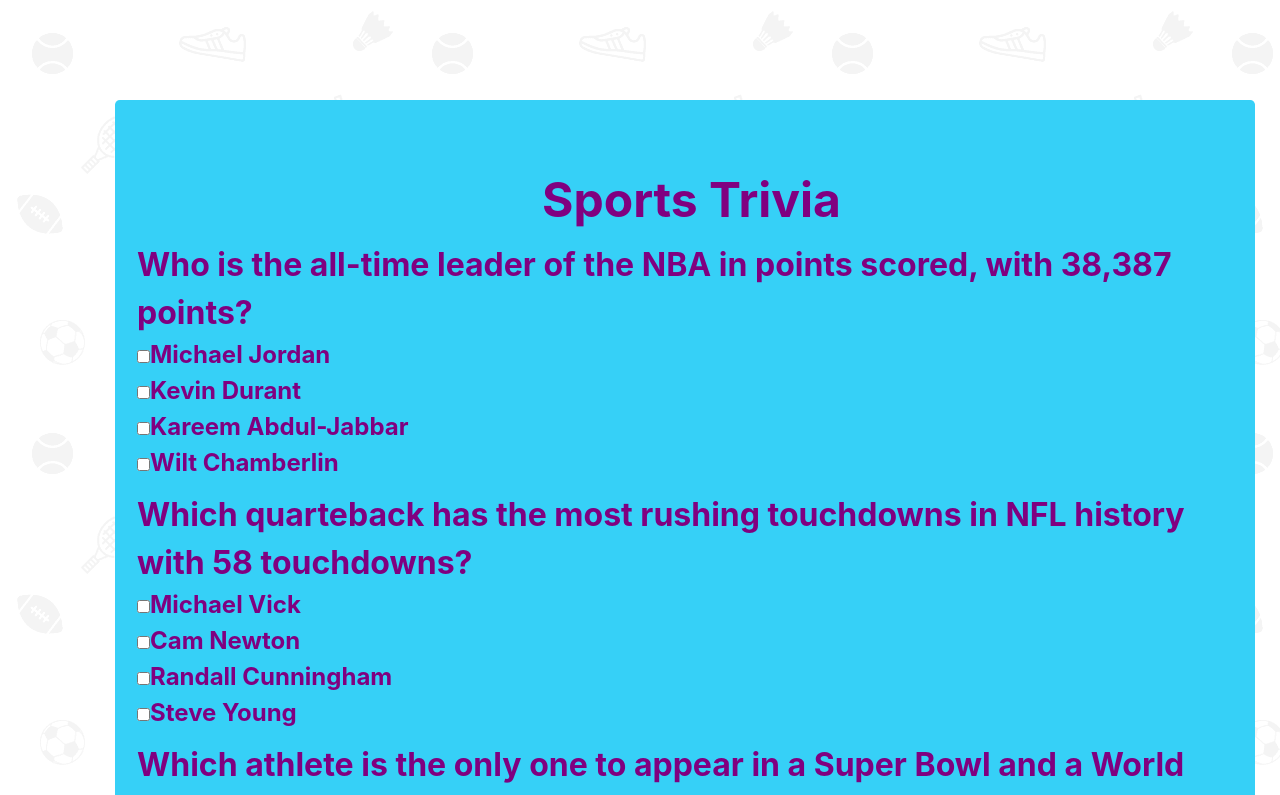
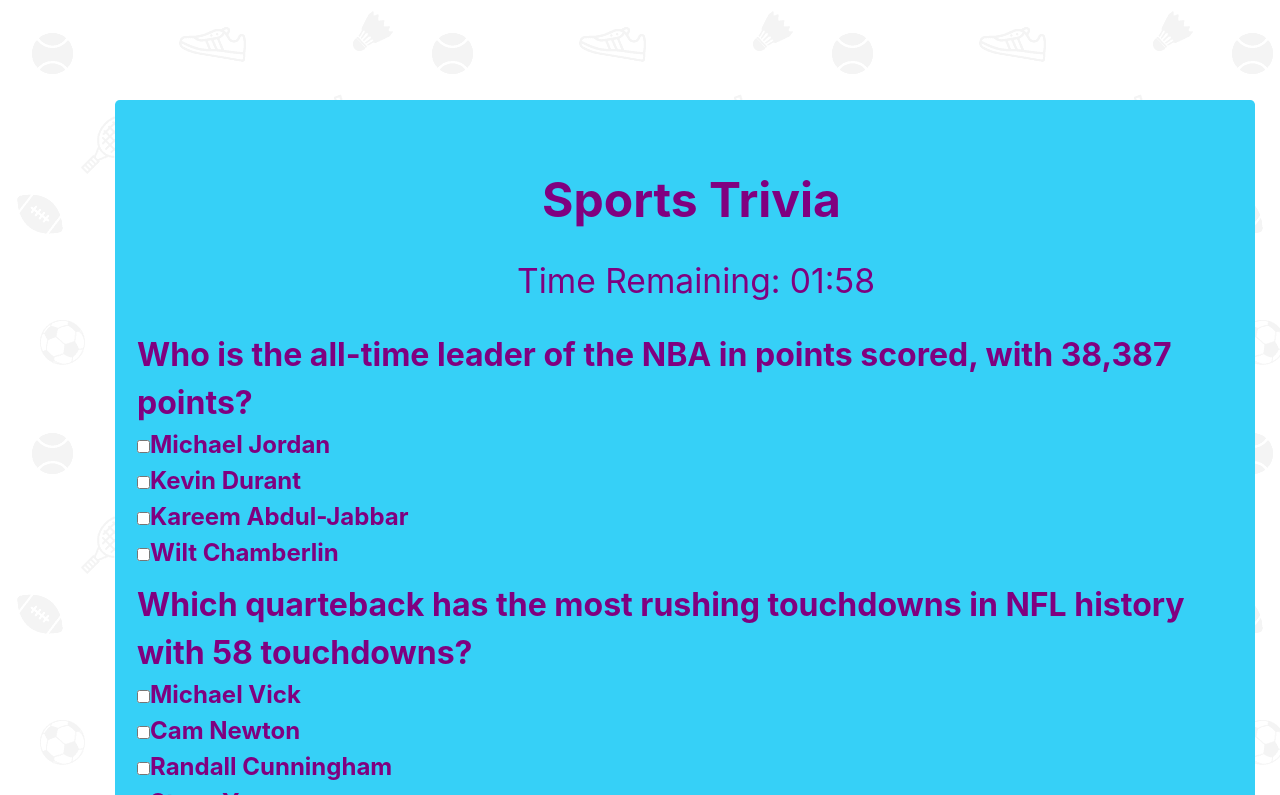
Before and after one commit to CMack704/TriviaGame, a plain HTML site: page index.html in a window 1280 px wide. Both pictures are taken after a click on the button "Start". Shown: the top 795 px of the page. Drawn offline with nearby package versions, Linux system fonts and the light colour scheme.

Commit message:
added timer

```diff
--- a/assets/css/style.css
+++ b/assets/css/style.css
@@ -54,3 +54,8 @@
 .answer {
     font-size: .75em;
 }
+#timeleft {
+    padding-left: 370px;
+    font-size: 2.1em;
+    margin: 20px 0px;
+}
--- a/assets/javascript/app.js
+++ b/assets/javascript/app.js
@@ -46,28 +46,56 @@
 
 $(document).ready(function(){
 
-    $(".col-sml").hide();
+
     $(".question").hide();
+    $("#timeleft").hide();
 
 
 
 
     $(".btn").click(function(){
         $("img").hide();
-        $(".col-sml").show();
         $(".question").show();
+        $("#timeleft").show();
+        $(".btn").text("Submit")
+        start();
 
-        $(".btn").text("Submit")
 
-        var mins = 2;
-        var secs = mins * 60;
+        var intervalId;
+        var time = 120;
+        var clockRunnung = false
 
-        function minutes() {
-            mins = Math.floor(secs / 60);
-            return mins;
+
+        function start() {
+            intervalId = setInterval(count, 1000);
+            clockRunnung = true;
         }
-        function seconds() {
-            return secs - Math.round(mins * 60);
+        function stop() {
+                clearInterval(intervalId);
+                clockRunnung = false;
+        }
+
+        function count() {
+            time--;
+            var convertedTime = timeConverter(time);
+            $("#time").text(convertedTime);
+        }
+
+
+
+        function timeConverter(t) {
+            var mins = Math.floor(t / 60);
+            var secs = t - (mins * 60);
+            if (secs < 10) {
+                secs = "0" + secs;
+            }
+            if (mins === 0) {
+                mins = "00";
+            }
+            else if (mins < 10) {
+                mins = "0" + mins;
+            }
+            return mins + ":" + secs;
         }
 
 
@@ -77,9 +105,9 @@
 
         $(".btn").click(function(){
             $(".question").hide();
-            $(".col-sml").hide();
-            $(".answers").hide();
             $(".btn").hide();
+            $("#timeleft").hide();
+
 
             var allDone = $("<p class='row done'></p>");
             var correctAnsText = $("<p class='row correct'></p>");
--- a/index.html
+++ b/index.html
@@ -17,6 +17,7 @@
 
     <div class="jumbotron container">
         <div class=row id="title">Sports Trivia</div>
+        <div id="timeleft">Time Remaining: <span id="time">02:00</span></div>
         <img src="./assets/images/sportspic.jpg" alt="picture of different sports equipment" id="img" class="row">
         <div class="row question">Who is the all-time leader of the NBA in points scored, with 38,387 points?
             <form action="/action_page.php" class="answer">
```
